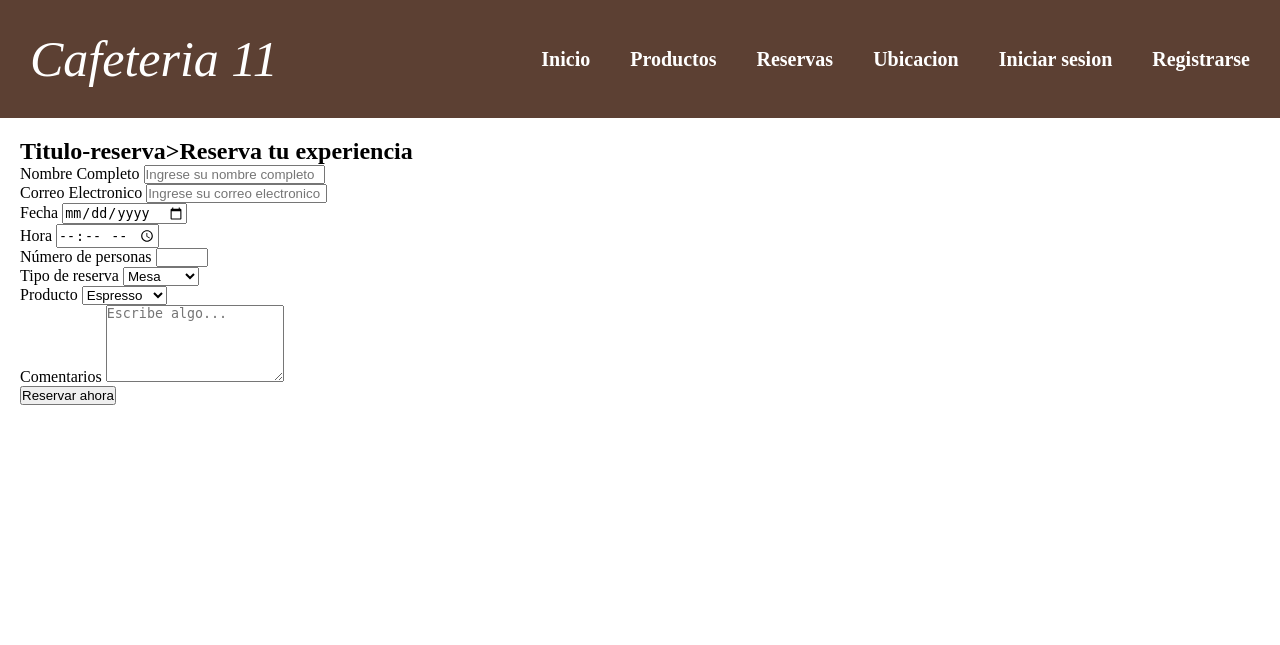
After one commit to santiagoriost/Proyecto-final-integrador-IDS, a Flask app: page /reservas in a window 1280 px wide. The commit adds this page. Shown: the top 645 px of the page. Run offline with Flask 3, Linux system fonts and the light colour scheme.

Commit message:
Agrega pagina temporal de reservas

```diff
--- a/frontend/cafeteria_web/routes/inicio.py
+++ b/frontend/cafeteria_web/routes/inicio.py
@@ -5,3 +5,7 @@ inicio_bp = Blueprint("inicio", __name__)
 @inicio_bp.route("/", methods=["GET"])
 def pagina_inicio():
     return render_template("inicio.html")
+
+@inicio_bp.route("/reservas", methods=["GET"])
+def pagina_reservas():
+    return render_template("reservas.html")
--- a/frontend/templates/base.html
+++ b/frontend/templates/base.html
@@ -14,7 +14,7 @@
         <ul class="nav-links">
             <li><a href="{{url_for('inicio.pagina_inicio')}}">Inicio</a></li>
             <li><a href="#">Productos</a></li>
-            <li><a href="#">Reservas</a></li>
+            <li><a href="{{url_for('inicio.pagina_reservas')}}">Reservas</a></li>
             <li><a href="#">Ubicacion</a></li>
             <li><a href="{{url_for('usuarios.manejo_login')}}">Iniciar sesion</a></li>
             <li><a href="#">Registrarse</a></li>
--- /dev/null
+++ b/frontend/templates/reservas.html
@@ -0,0 +1,58 @@
+{% extends "base.html" %}
+
+{% block title %}Reservas{% endblock %}
+
+{% block contenido %}
+
+<section class="reservas-container">
+    <h1>Titulo-reserva>Reserva tu experiencia</h1>
+    <form class="form-reserva">
+        <div class="grupo-form">
+            <label> Nombre Completo </label>
+            <input type="text" placeholder="Ingrese su nombre completo">
+        </div>
+        <div class="grupo-form">
+            <label>Correo Electronico</label>
+            <input type="email" placeholder="Ingrese su correo electronico">
+        </div>
+         <div class="grupo-form">
+            <label>Fecha</label>
+            <input type="date">
+        </div>
+        <div class="grupo-form">
+            <label>Hora</label>
+            <input type="time">
+        </div>
+
+        <div class="grupo-form">
+            <label>Número de personas</label>
+            <input type="number" min="1" max="20">
+        </div>
+        <div class="grupo-form">
+            <label>Tipo de reserva</label>
+            <select>
+                <option>Mesa</option>
+                <option>Producto</option>
+            </select>
+        </div>
+        <div class="grupo-form">
+            <label>Producto</label>
+            <select>
+                <option>Espresso</option>
+                <option>Capuccino</option>
+                <option>Latte</option>
+            </select>
+        </div>
+        <div class="grupo-form">
+            <label>Comentarios</label>
+            <textarea rows="5" placeholder="Escribe algo..."></textarea>
+        </div>
+        <button type="submit" class="btn-reserva">
+            Reservar ahora
+        </button>
+    </form>
+</section>
+
+
+
+{% endblock %}
```
